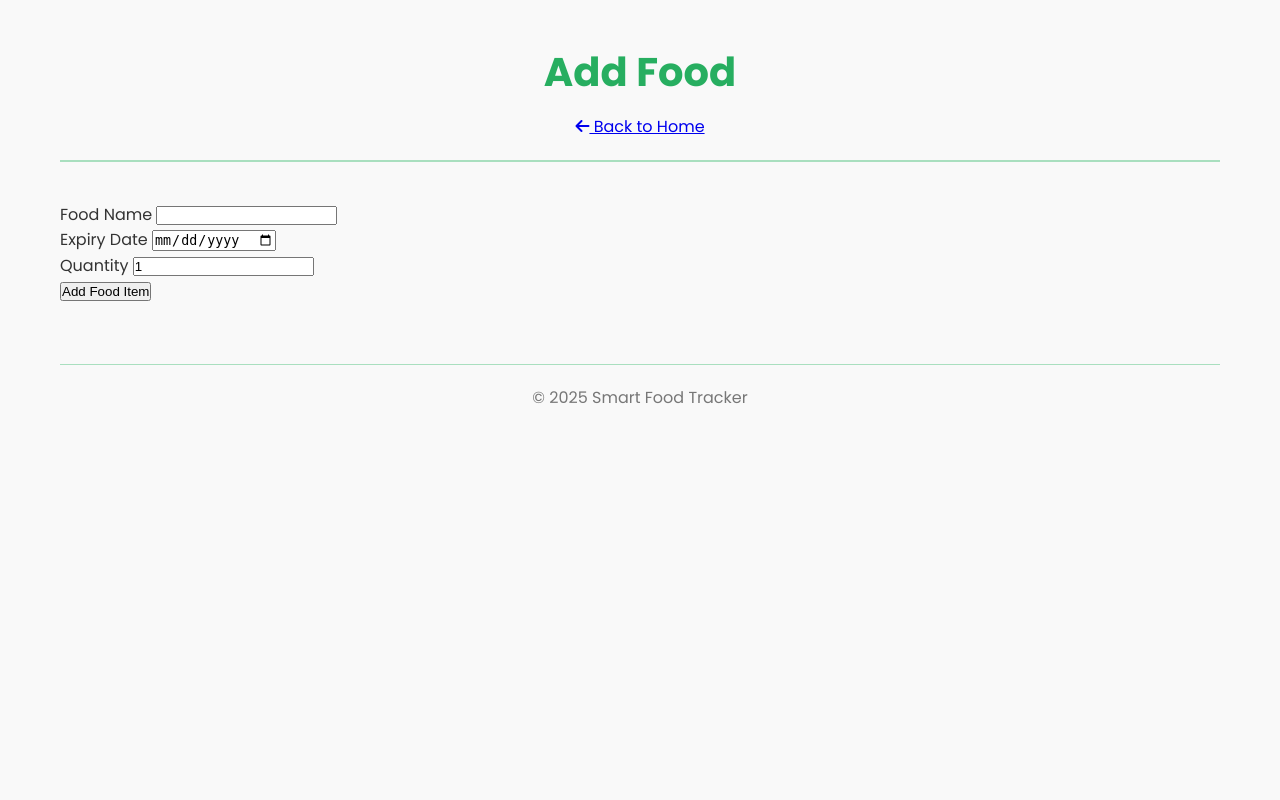
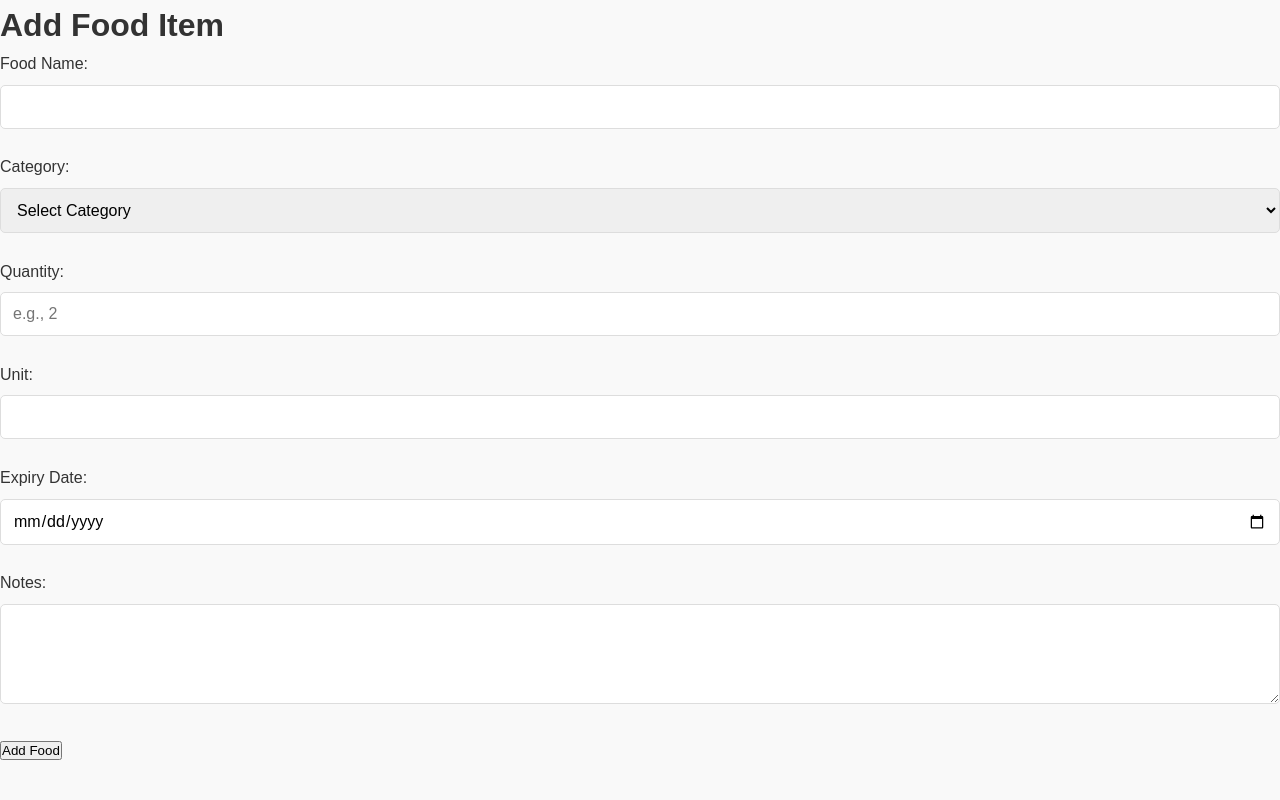
Before and after one commit to OSramya05/SmartFoodTracker, a Flask app: template templates/add_food.html in a window 1280 px wide. Run offline with Flask 2, Linux system fonts and the light colour scheme; the template is opened without the code that fills it, so the values that code supplies are empty.

Commit message:
Added category and quantity selection in Add Food section

```diff
--- a/app.py
+++ b/app.py
@@ -1,131 +1,96 @@
 from flask import Flask, render_template, request, redirect, url_for, jsonify
-from datetime import datetime, timedelta
+from datetime import datetime
 import json
 import os
 import uuid
 
 app = Flask(__name__)
 
-# Create data directory if it doesn't exist
-if not os.path.exists('data'):
-    os.makedirs('data')
+# Paths
+DATA_FOLDER = 'data'
+FOOD_ITEMS_FILE = os.path.join(DATA_FOLDER, 'food_items.json')
 
-# Path to the food items JSON file
-FOOD_ITEMS_FILE = 'data/food_items.json'
+# Setup
+if not os.path.exists(DATA_FOLDER):
+    os.makedirs(DATA_FOLDER)
 
-# Initialize food items file if it doesn't exist
 if not os.path.exists(FOOD_ITEMS_FILE):
     with open(FOOD_ITEMS_FILE, 'w') as f:
         json.dump([], f)
 
 def load_food_items():
-    """Load food items from JSON file"""
     try:
         with open(FOOD_ITEMS_FILE, 'r') as f:
             return json.load(f)
-    except (json.JSONDecodeError, FileNotFoundError):
+    except Exception:
         return []
 
-def save_food_items(food_items):
-    """Save food items to JSON file"""
+def save_food_items(items):
     with open(FOOD_ITEMS_FILE, 'w') as f:
-        json.dump(food_items, f, indent=4)
+        json.dump(items, f, indent=4)
 
 def calculate_days_until_expiry(expiry_date_str):
-    """Calculate days until expiry"""
     today = datetime.now().date()
     expiry_date = datetime.strptime(expiry_date_str, '%Y-%m-%d').date()
     return (expiry_date - today).days
 
-# Add template context processor to make functions available in templates
 @app.context_processor
 def utility_processor():
-    return {
-        'now': datetime.now,
-        'calculate_days_until_expiry': calculate_days_until_expiry
-    }
+    return {'now': datetime.now, 'calculate_days_until_expiry': calculate_days_until_expiry}
 
 @app.route('/')
 def index():
-    """Render the main page"""
     return render_template('index.html')
 
 @app.route('/add_food')
 def add_food():
-    """Render the add food page"""
     return render_template('add_food.html')
 
 @app.route('/view_food')
 def view_food():
-    """Render the view food page"""
-    food_items = load_food_items()
-
-    # Add days_left to each item
-    for item in food_items:
+    items = load_food_items()
+    for item in items:
         item['days_left'] = calculate_days_until_expiry(item['expiry_date'])
-
-    return render_template('view_food.html', food_items=food_items)
+    return render_template('view_food.html', food_items=items)
 
 @app.route('/notifications')
 def notifications():
-    """Render the notifications page"""
-    food_items = load_food_items()
-    today = datetime.now().date()
-
-    # Filter items expiring within 2 days
+    items = load_food_items()
     expiring_soon = []
-    for item in food_items:
+    for item in items:
         days_left = calculate_days_until_expiry(item['expiry_date'])
-
         if 0 <= days_left <= 2:
             item['days_left'] = days_left
             expiring_soon.append(item)
-
     return render_template('notifications.html', expiring_items=expiring_soon)
 
 @app.route('/api/add_food', methods=['POST'])
 def api_add_food():
-    """API endpoint to add a new food item"""
-    food_items = load_food_items()
-
+    items = load_food_items()
     new_item = {
         'id': str(uuid.uuid4()),
-        'name': request.form.get('food-name'),
-        'expiry_date': request.form.get('expiry-date'),
-        'quantity': request.form.get('quantity'),
+        'name': request.form.get('name'),
+        'category': request.form.get('category'),
+        'expiry_date': request.form.get('expiry_date'),
+        'quantity': f"{request.form.get('quantity')} {request.form.get('quantity_unit')}",
+        'notes': request.form.get('notes'),
         'added_date': datetime.now().strftime('%Y-%m-%d')
     }
-
-    food_items.append(new_item)
-    save_food_items(food_items)
-
+    items.append(new_item)
+    save_food_items(items)
     return redirect(url_for('view_food'))
 
 @app.route('/api/delete_food/<item_id>', methods=['POST'])
 def api_delete_food(item_id):
-    """API endpoint to delete a food item"""
-    food_items = load_food_items()
-    food_items = [item for item in food_items if item['id'] != item_id]
-    save_food_items(food_items)
-
+    items = load_food_items()
+    items = [item for item in items if item['id'] != item_id]
+    save_food_items(items)
     return redirect(url_for('view_food'))
 
 @app.route('/api/get_expiring_count')
 def get_expiring_count():
-    """API endpoint to get the count of items expiring soon"""
-    food_items = load_food_items()
-
-    # Count items expiring within 2 days
-    expiring_count = 0
-    for item in food_items:
-        days_left = calculate_days_until_expiry(item['expiry_date'])
-
-        if 0 <= days_left <= 2:
-            expiring_count += 1
-
-    return jsonify({'count': expiring_count})
+    items = load_food_items()
+    return jsonify({'count': sum(0 <= calculate_days_until_expiry(item['expiry_date']) <= 2 for item in items)})
 
 if __name__ == '__main__':
-    # Changed from debug=True to debug=False for production
-    # Added host='0.0.0.0' to make it accessible from other devices if needed
-    app.run(host='0.0.0.0', port=5000, debug=False)
+    app.run(debug=True)
--- a/templates/add_food.html
+++ b/templates/add_food.html
@@ -2,43 +2,66 @@
 <html lang="en">
 <head>
     <meta charset="UTF-8">
-    <meta name="viewport" content="width=device-width, initial-scale=1.0">
-    <title>Add Food - Smart Food Tracker</title>
-    <link rel="stylesheet" href="{{ url_for('static', filename='css/index.css') }}">
-    <link href="https://fonts.googleapis.com/css2?family=Poppins:wght@300;400;500;600;700&display=swap" rel="stylesheet">
-    <link rel="stylesheet" href="https://cdnjs.cloudflare.com/ajax/libs/font-awesome/6.0.0-beta3/css/all.min.css">
+    <title>Add Food</title>
+    <link rel="stylesheet" href="{{ url_for('static', filename='add_food.css') }}">
+    <script>
+        function updateQuantityUnits() {
+            const category = document.getElementById("category").value;
+            const unitSelect = document.getElementById("quantity_unit");
+
+            const unitOptions = {
+                "Fruits": "kgs",
+                "Vegetables": "kgs",
+                "Dairy": "packets",
+                "Meat": "kgs",
+                "Seafood": "kgs",
+                "Bakery": "packets",
+                "Canned Goods": "packets",
+                "Frozen Foods": "packets",
+                "Snacks": "packets",
+                "Beverages": "litres",
+                "Other": "units"
+            };
+
+            unitSelect.value = unitOptions[category] || "units";
+        }
+    </script>
 </head>
 <body>
-    <div class="container">
-        <header>
-            <h1>Add Food</h1>
-            <a href="/" class="back-link"><i class="fas fa-arrow-left"></i> Back to Home</a>
-        </header>
+    <h1>Add Food Item</h1>
+    <form action="{{ url_for('api_add_food') }}" method="POST">
+        <label for="name">Food Name:</label>
+        <input type="text" name="name" required><br><br>
 
-        <div class="form-container">
-            <form action="{{ url_for('api_add_food') }}" method="POST" id="add-food-form">
-                <div class="form-group">
-                    <label for="food-name">Food Name</label>
-                    <input type="text" id="food-name" name="food-name" required>
-                </div>
+        <label for="category">Category:</label>
+        <select name="category" id="category" onchange="updateQuantityUnits()" required>
+            <option value="">Select Category</option>
+            <option value="Fruits">Fruits</option>
+            <option value="Vegetables">Vegetables</option>
+            <option value="Dairy">Dairy</option>
+            <option value="Meat">Meat</option>
+            <option value="Seafood">Seafood</option>
+            <option value="Bakery">Bakery</option>
+            <option value="Canned Goods">Canned Goods</option>
+            <option value="Frozen Foods">Frozen Foods</option>
+            <option value="Snacks">Snacks</option>
+            <option value="Beverages">Beverages</option>
+            <option value="Other">Other</option>
+        </select><br><br>
 
-                <div class="form-group">
-                    <label for="expiry-date">Expiry Date</label>
-                    <input type="date" id="expiry-date" name="expiry-date" required>
-                </div>
+        <label for="quantity">Quantity:</label>
+        <input type="text" name="quantity" placeholder="e.g., 2"><br><br>
 
-                <div class="form-group">
-                    <label for="quantity">Quantity</label>
-                    <input type="number" id="quantity" name="quantity" min="1" value="1">
-                </div>
+        <label for="quantity_unit">Unit:</label>
+        <input type="text" id="quantity_unit" name="quantity_unit" readonly><br><br>
 
-                <button type="submit" class="btn-submit">Add Food Item</button>
-            </form>
-        </div>
+        <label for="expiry_date">Expiry Date:</label>
+        <input type="date" name="expiry_date" required><br><br>
 
-        <footer>
-            <p>&copy; 2025 Smart Food Tracker</p>
-        </footer>
-    </div>
+        <label for="notes">Notes:</label>
+        <textarea name="notes"></textarea><br><br>
+
+        <button type="submit">Add Food</button>
+    </form>
 </body>
 </html>
```
